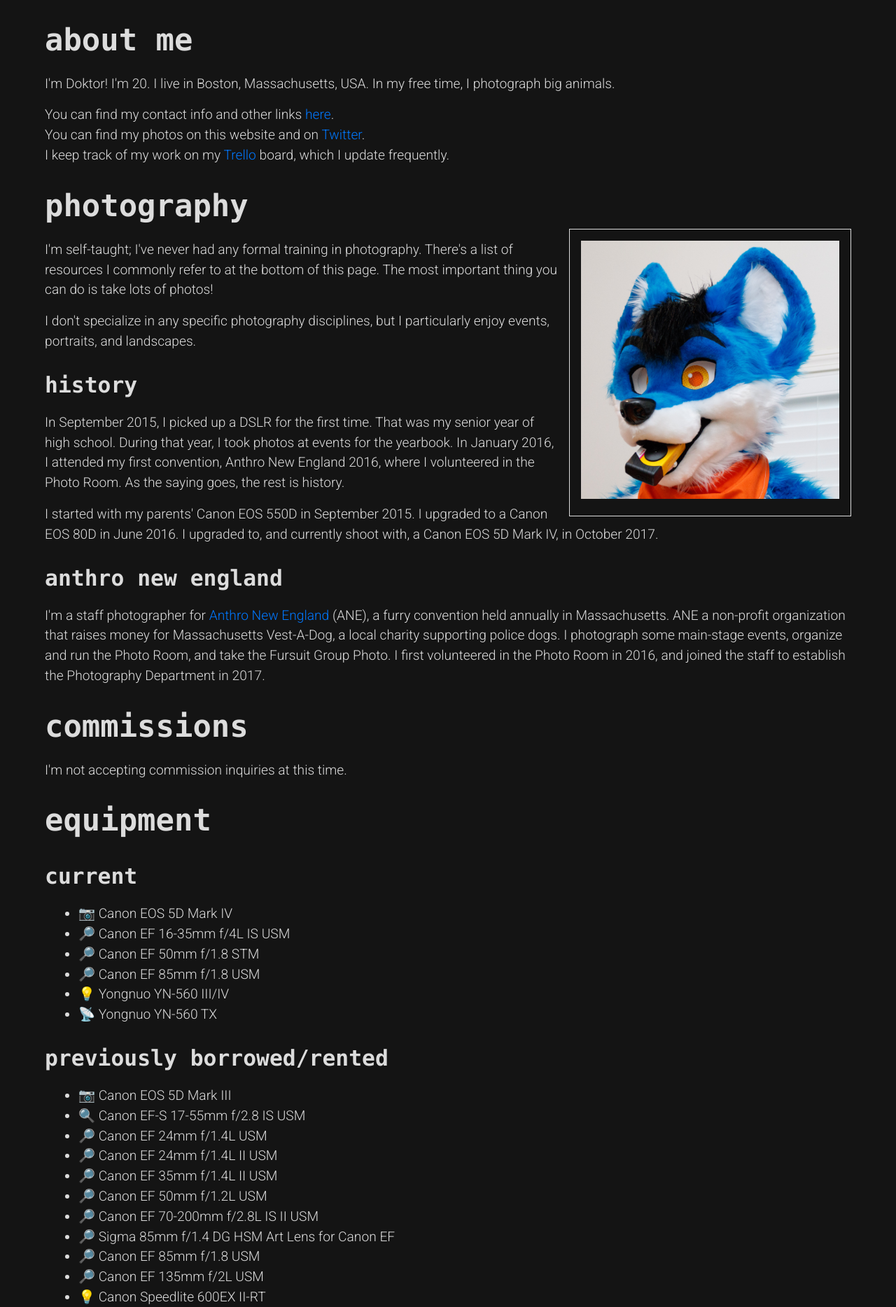
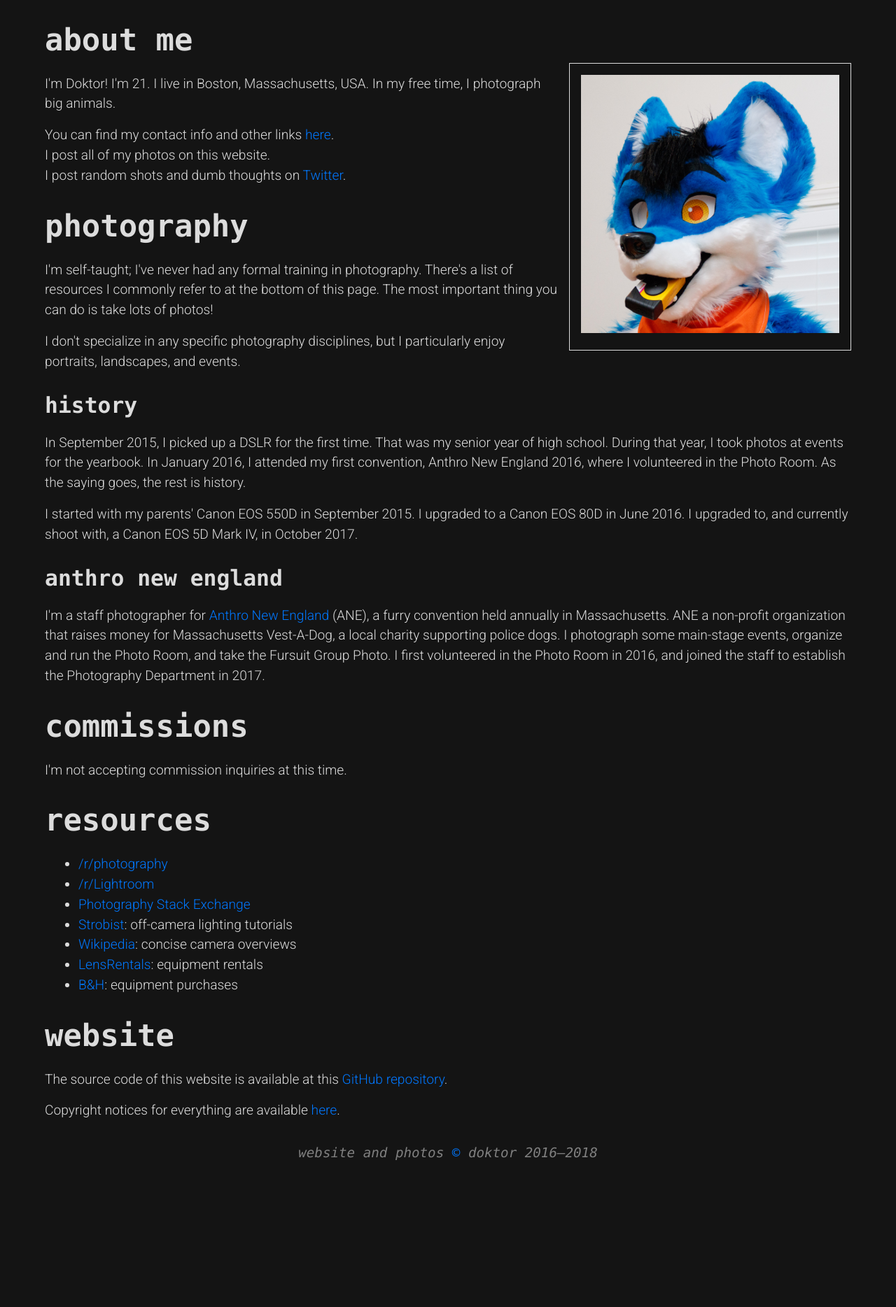
Before and after one commit to Doktor/gallery.doktortakes.photos, a Django app: page /about/ in a window 1280 px wide. Shown: the part 126-1994 px from the top of the page at 70% size. After the commit the page ends 1784 px from the top, so only its background shows below. Run offline with Django 3.2, Linux system fonts and the light colour scheme; style sheets or scripts are compiled from the project's sources; parts of the project's set-up code (start-up, migrations or seed data) failed here and were passed over; some libraries are stand-ins or nearby versions; some web fonts are replaced.

Commit message:
Update about page; remove equipment list

```diff
--- a/templates/about.html
+++ b/templates/about.html
@@ -20,21 +20,21 @@
   <section>
     <h2>About me</h2>
 
-    <p>I'm Doktor! I'm 20. I live in Boston, Massachusetts, USA. In my free time, I photograph big animals.</p>
-
-    <p>You can find my contact info and other links <a href="https://doktorthehusky.com">here</a>.
-      <br>You can find my photos on this website and on <a href="https://twitter.com/DoktorTheHusky">Twitter</a>.
-      <br>I keep track of my work on my <a href="https://trello.com/b/z6ZTMYFD/doktor-takes-photos">Trello</a> board, which I update frequently.</p>
-
-    <h2>Photography</h2>
-
     <figure class="icon">
       <img src="{% static '/images/eat.png' %}" title="Me!">
     </figure>
 
+    <p>I'm Doktor! I'm 21. I live in Boston, Massachusetts, USA. In my free time, I photograph big animals.</p>
+
+    <p>You can find my contact info and other links <a href="https://doktorthehusky.com">here</a>.
+      <br>I post all of my photos on this website.
+      <br>I post random shots and dumb thoughts on <a href="https://twitter.com/DoktorTheHusky">Twitter</a>.</p>
+
+    <h2>Photography</h2>
+
     <p>I'm self-taught; I've never had any formal training in photography. There's a list of resources I commonly refer to at the bottom of this page. The most important thing you can do is take lots of photos!</p>
 
-    <p>I don't specialize in any specific photography disciplines, but I particularly enjoy events, portraits, and landscapes.</p>
+    <p>I don't specialize in any specific photography disciplines, but I particularly enjoy portraits, landscapes, and events.</p>
 
     <h3>History</h3>
 
@@ -49,43 +49,6 @@
     <h2>Commissions</h2>
 
     <p>I'm not accepting commission inquiries at this time.</p>
-
-    <h2>Equipment</h2>
-
-    <h3>Current</h3>
-    <ul>
-      <li>📷 Canon EOS 5D Mark IV</li>
-      <li>🔎 Canon EF 16-35mm f/4L IS USM</li>
-      <li>🔎 Canon EF 50mm f/1.8 STM</li>
-      <li>🔎 Canon EF 85mm f/1.8 USM</li>
-      <li>💡 Yongnuo YN-560 III/IV</li>
-      <li>📡 Yongnuo YN-560 TX</li>
-    </ul>
-
-    <h3>Previously borrowed/rented</h3>
-    <ul>
-      <li>📷 Canon EOS 5D Mark III</li>
-      <li>🔍 Canon EF-S 17-55mm f/2.8 IS USM</li>
-      <li>🔎 Canon EF 24mm f/1.4L USM</li>
-      <li>🔎 Canon EF 24mm f/1.4L II USM</li>
-      <li>🔎 Canon EF 35mm f/1.4L II USM</li>
-      <li>🔎 Canon EF 50mm f/1.2L USM</li>
-      <li>🔎 Canon EF 70-200mm f/2.8L IS II USM</li>
-      <li>🔎 Sigma 85mm f/1.4 DG HSM Art Lens for Canon EF</li>
-      <li>🔎 Canon EF 85mm f/1.8 USM</li>
-      <li>🔎 Canon EF 135mm f/2L USM</li>
-      <li>💡 Canon Speedlite 600EX II-RT</li>
-    </ul>
-
-    <h3>Past</h3>
-    <ul>
-      <li>📷 Canon EOS 550D</li>
-      <li>🔍 Canon EF-S 18-55mm f/3.5-5.6 IS</li>
-      <li>📷 Canon EOS 80D</li>
-      <li>🔍 Canon EF-S 18-55mm f/3.5-5.6 IS STM</li>
-      <li>🔍 Canon EF-S 55-250mm f/4-5.6 IS STM</li>
-      <li>💡 Altura Photo AP-C1001</li>
-    </ul>
 
     <h2>Resources</h2>
 
```
